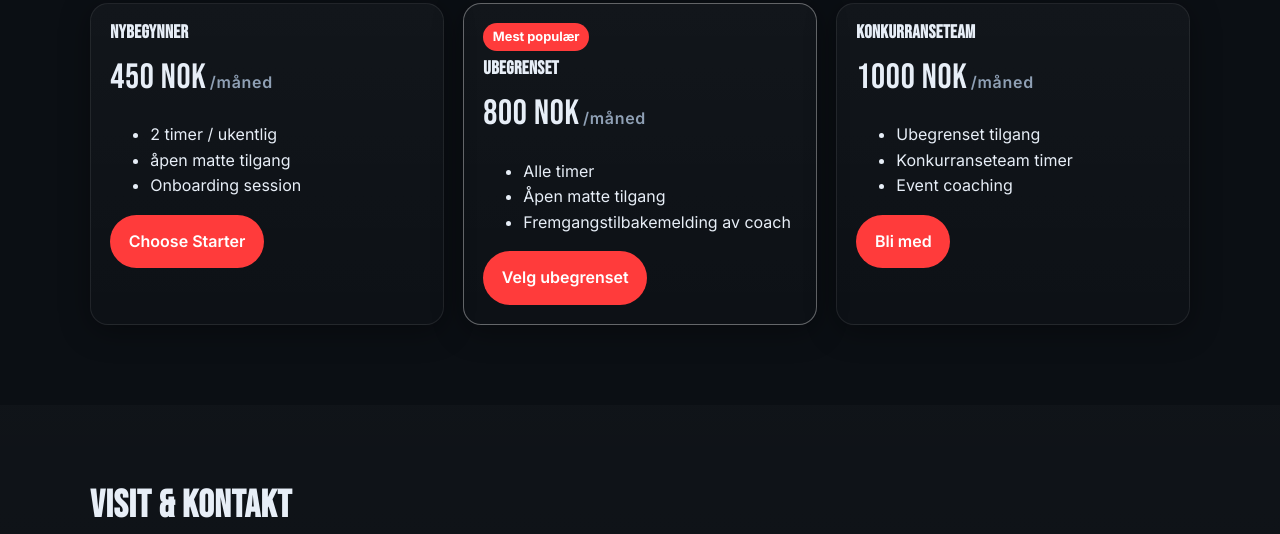
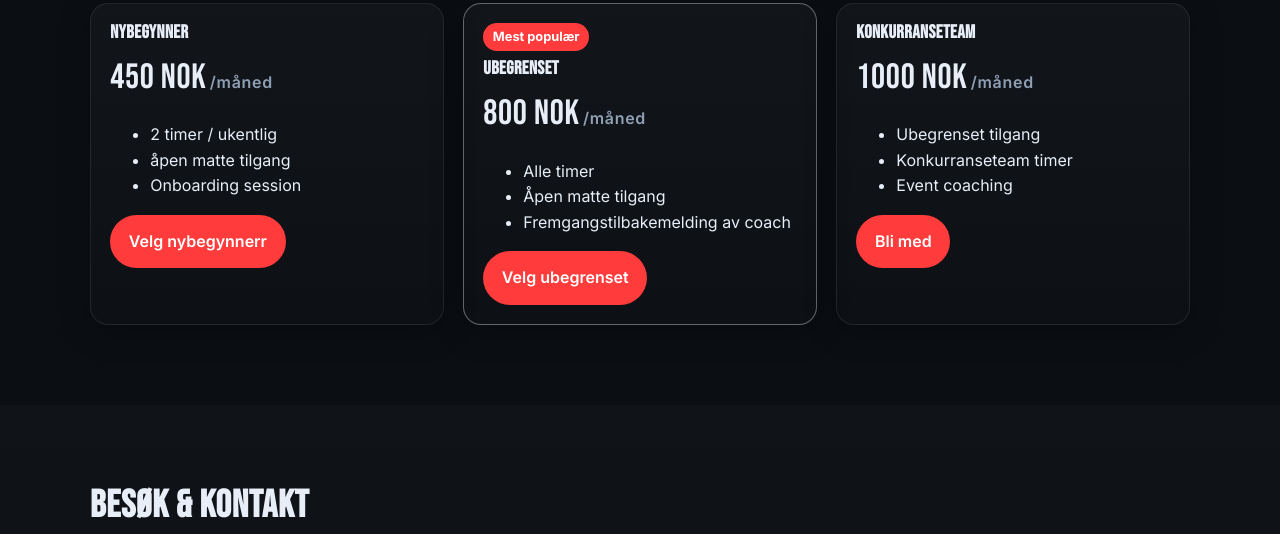
Before and after one commit to ItsssMikey/Lions-Fight-Club, a plain HTML site: page index.html in a window 1280 px wide. Shown: the part 2566-3100 px from the top of the page. Drawn offline with Linux system fonts and the light colour scheme.

Commit message:
redigert tekst

```diff
--- a/index.html
+++ b/index.html
@@ -248,7 +248,7 @@
               <li>åpen matte tilgang</li>
               <li>Onboarding session</li>
             </ul>
-            <a class="btn btn--primary" href="#contact">Choose Starter</a>
+            <a class="btn btn--primary" href="#contact">Velg nybegynnerr</a>
           </article>
           <article class="card highlight">
             <span class="badge">Mest populær</span>
@@ -279,7 +279,7 @@
     <section id="contact" class="section alt">
       <div class="container grid-2">
         <div>
-          <h2 class="section-title">Visit &amp; Kontakt</h2>
+          <h2 class="section-title">Besøk &amp; Kontakt</h2>
           <p>Vil du prøve en time eller har du spørsmål? Send oss en melding da vel! — Gleder oss til å høre fra deg</p>
           <form class="contact-form" netlify>
             <label>
```
